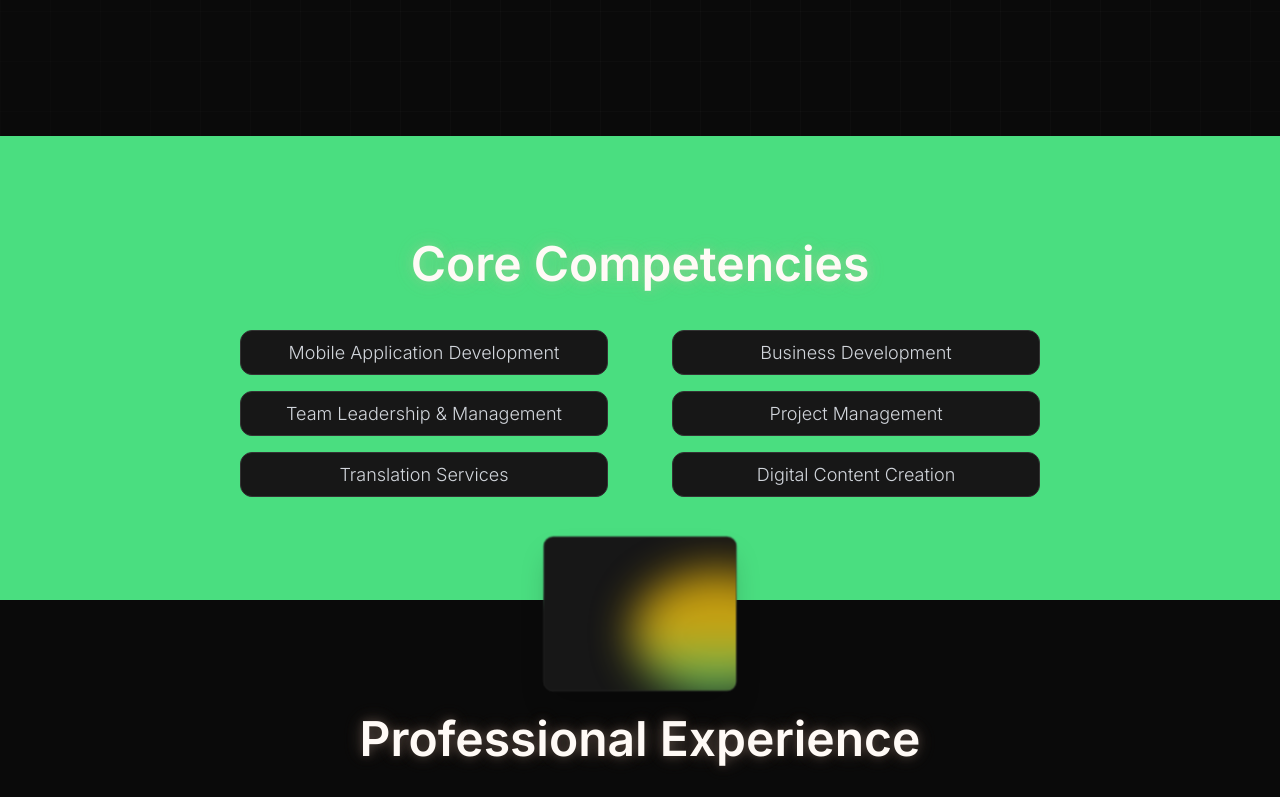
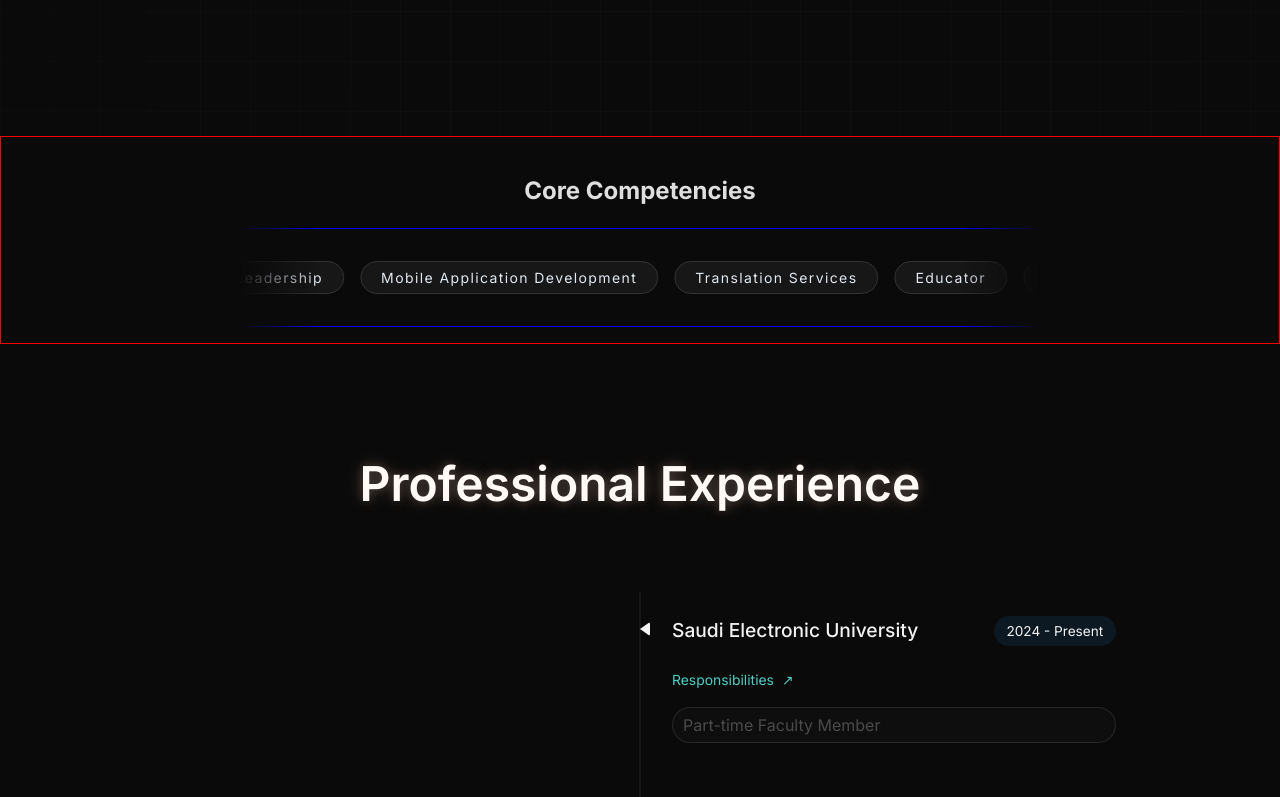
Before and after one commit to shhahad20/Noura-Portfolio, a React (Vite) app: page / in a window 1280 px wide. Shown: the part 2789-3586 px from the top of the page. Built offline with nearby package versions, Linux system fonts and the light colour scheme.

Commit message:
✨feat: add InfiniteScrollText component and integrate into App — replace CoreCompetencies with InfiniteScrollText for enhanced user experience

```diff
--- a/src/App.tsx
+++ b/src/App.tsx
@@ -12,6 +12,7 @@ import ProfessionalExperience from "./components/ProfessionalExperience";
 import Footer from "./components/Footer";
 import Contact2 from "./components/Contact2";
 import Hero from "./components/Hero";
+import InfiniteScrollText from "./components/InfiniteScrollText";
 // import Hero4 from './components/Hero4';
 
 function App() {
@@ -22,7 +23,8 @@ function App() {
       <Hero />
       {/* <About/> */}
       <RecentProjects />
-      <CoreCompetencies />
+      <InfiniteScrollText/>
+      {/* <CoreCompetencies /> */}
       <ProfessionalExperience />
       {/* <Certifications/> */}
       {/* <Contact/> */}
--- a/src/components/InfiniteScrollText.tsx
+++ b/src/components/InfiniteScrollText.tsx
@@ -1,15 +1,30 @@
+import { motion, useInView } from "framer-motion";
+import { useRef } from "react";
+
 import '../styles/InfiniteScrollText.scss';
 
 const InfiniteScrollText = () => {
   const texts = [
-    "App Developer",
-    "Enterpreneur",
+    "Business Development",
+    "Team Leadership",
+    "Mobile Application Development",
+    "Translation Services",
     "Educator",
     "Artist",
   ];
+    const ref = useRef(null);
+  const isInView = useInView(ref, { once: true, margin: "-100px" });
 
   return (
-    <div className="infinite-scroll-page">
+    <div className="infinite-scroll-page" ref={ref}>
+              <motion.h2
+          className="core-competencies__title"
+          initial={{ opacity: 0, y: 50 }}
+          animate={isInView ? { opacity: 1, y: 0 } : { opacity: 0, y: 50 }}
+          transition={{ duration: 0.8, delay: 0.2 }}
+        >
+          Core Competencies
+        </motion.h2>
       <div className="scroll-container">
         <div className="scroll-wrapper">
           <div className="scroll-content">
--- a/src/styles/CoreCompetencies.scss
+++ b/src/styles/CoreCompetencies.scss
@@ -1,4 +1,4 @@
-@import 'mixins';
+@import "mixins";
 
 $bg-black: #000000;
 $text-white: #ffffff;
@@ -38,12 +38,12 @@ $gradient-end: #eab308;
   }
 
   &__title {
-        @include header-style(3rem);
-
+    @include header-style(3rem);
+    margin: 0;
     // font-size: 3rem;
     // font-weight: 500;
     // text-align: center;
-    margin-bottom: 5rem;
+    // margin-bottom: 5rem;
     // color: $text-white;
 
     @media (min-width: 768px) {
@@ -69,7 +69,7 @@ $gradient-end: #eab308;
     background-color: $card-bg;
     border: 1px solid $card-border;
     border-radius: 0.75rem;
-    padding: 0.5rem 1rem ;
+    padding: 0.5rem 1rem;
     text-align: center;
     transition: all 0.3s ease;
 
--- a/src/styles/InfiniteScrollText.scss
+++ b/src/styles/InfiniteScrollText.scss
@@ -6,18 +6,34 @@
   display: flex;
   align-items: center;
   justify-content: center;
+  flex-direction: column;
   padding: 1rem;
-
+  border: 1px solid red;
 }
 
 .scroll-container {
   position: relative;
   overflow: hidden;
-  width: 25vw;
+  // width: 25vw;
+  border: 1px solid blue;
   min-width: 220px;
   max-width: 350px;
-  -webkit-mask-image: linear-gradient(to right, transparent 0%, black 10%, black 90%, transparent 100%);
-  mask-image: linear-gradient(to right, transparent 0%, black 10%, black 90%, transparent 100%);
+  min-width: 220px;
+  max-width: 800px;
+  -webkit-mask-image: linear-gradient(
+    to right,
+    transparent 0%,
+    black 10%,
+    black 90%,
+    transparent 100%
+  );
+  mask-image: linear-gradient(
+    to right,
+    transparent 0%,
+    black 10%,
+    black 90%,
+    transparent 100%
+  );
   -webkit-mask-size: 100% 100%;
   mask-size: 100% 100%;
   -webkit-mask-repeat: no-repeat;
@@ -66,16 +82,17 @@
 .scroll-content {
   display: flex;
   align-items: center;
-  gap: 1rem;
+  // gap: 1rem;
   padding: 2rem 0;
   white-space: nowrap;
-  margin-right: 0.5rem ;
+  margin-right: 0.5rem;
 }
 
 .scroll-item {
-  font-size: 12px;
+  font-size: 14px;
   font-weight: 400;
   color: #e2e8f0;
+    margin-right: 1rem;
   // text-transform: uppercase;
   letter-spacing: 0.1em;
   //   background: linear-gradient(135deg, #60a5fa 0%, #a855f7 50%, #ec4899 100%);
```
Lines whose indentation alone changed are shown as unchanged.
